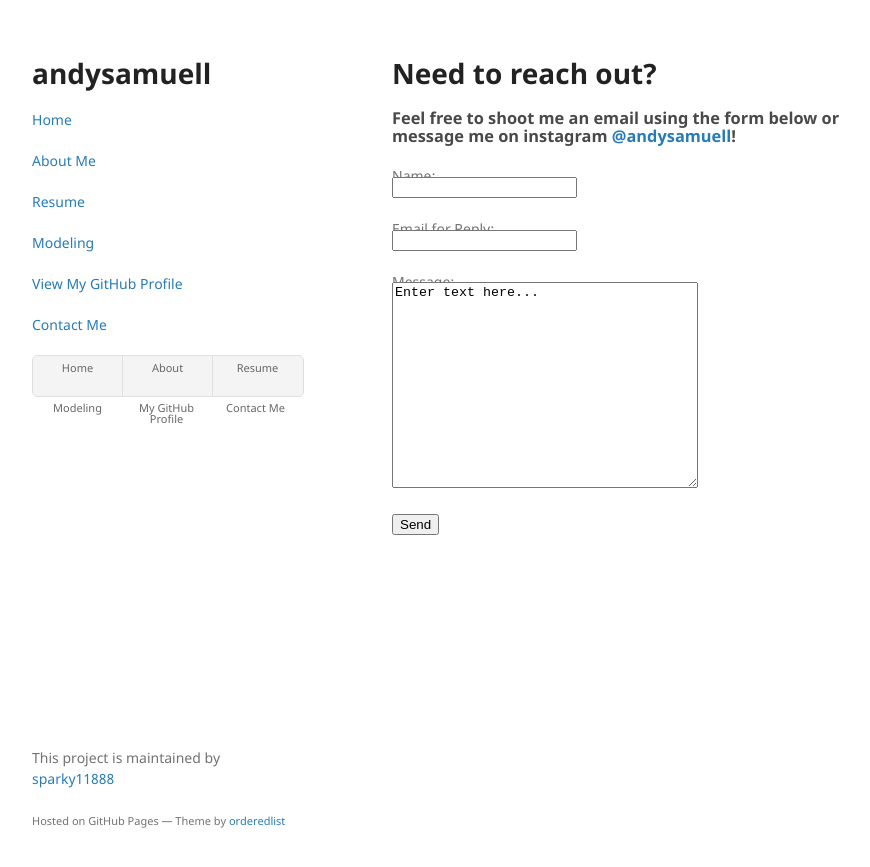
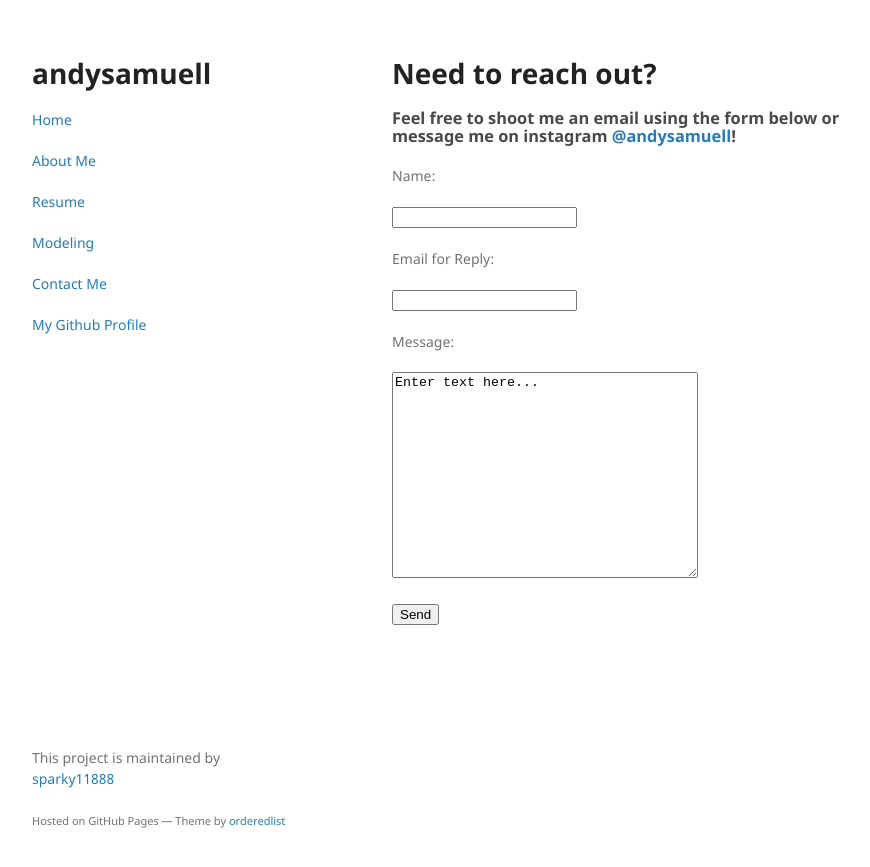
Before and after one commit to sparky11888/andysamuell, a Jekyll site: the page built from contact/index.html, in a window 1280 px wide. Shown: the top 867 px of the page, without its empty margins (178-1048 px from the left). Built offline with Jekyll 4.4.1, drawn with Linux system fonts in a browser that asks for light colours; the repository's description, which GitHub fills in, is left out.

Commit message:
Fixed modeling css and side bar and home page

```diff
--- a/_layouts/default.html
+++ b/_layouts/default.html
@@ -25,19 +25,9 @@
           <p class="view"><a href="/about">About Me</a></p>
           <p class="view"><a href="/cv">Resume</a></p>
           <p class="view"><a href="/modeling">Modeling</a></p>
-          <p class="view"><a href="/contact">View My GitHub Profile</a></p>
+          <p class="view"><a href="/contact">Contact Me</a></p>
           </a></p>
-          <p class="view"><a href="{{ site.github.owner_url }}">Contact Me</a></p>
-          <nav>
-            <ul>
-                <li><a href="/">Home</a></li>
-                <li><a href="/about">About</a></li>
-                <li><a href="/cv">Resume</a></li>
-                <li><a href="/modeling">Modeling</a></li>
-                <li><a href="{{ site.github.owner_url }}">My GitHub Profile</a></li>
-                <li><a href="/contact">Contact Me</a></li>
-            </ul>
-          </nav>
+          <p class="view"><a href="{{ site.github.owner_url }}">My Github Profile</a></p>
 
           {% if site.github.is_user_page %}
             <p class="view"></p>
--- a/contact/index.html
+++ b/contact/index.html
@@ -7,21 +7,21 @@
 	<h3>Feel free to shoot me an email using the form below or message me on instagram <a href="https://www.instagram.com/andysamuell" alt="link to instagram account">@andysamuell</a>!</h3>
 	<form id="emailform" action="https://formspree.io/andysamuell100@gmail.com"
 	      method="POST">
-	    <p style="margin:0 0 -10px 0;">
+	    <p>
 	    <label for="name">Name:</label>
 	    </p>
 	    <p>
 	    <input id="name" type="text" name="name">
 	    </p>
 
-	    <p style="margin:0 0 -10px 0;">
+	    <p>
 	    <label for="email">Email for Reply:</label>
 	    </p>
 	    <p>
 	    <input id="email" type="email" name="_replyto">
 	    </p>
 
-	    <p style="margin:0 0 -10px 0;">
+	    <p>
 	    <label for="message">Message:</label>
 	    </p>
 	    <p>
```
Also changed, not shown: index.md (+8 -0 lines).
